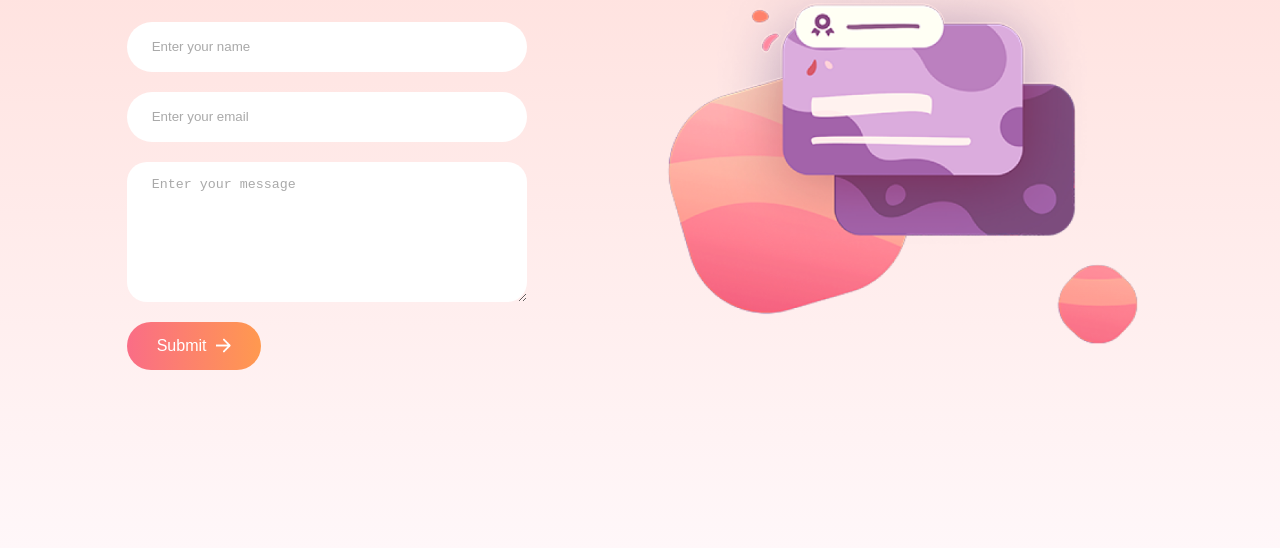
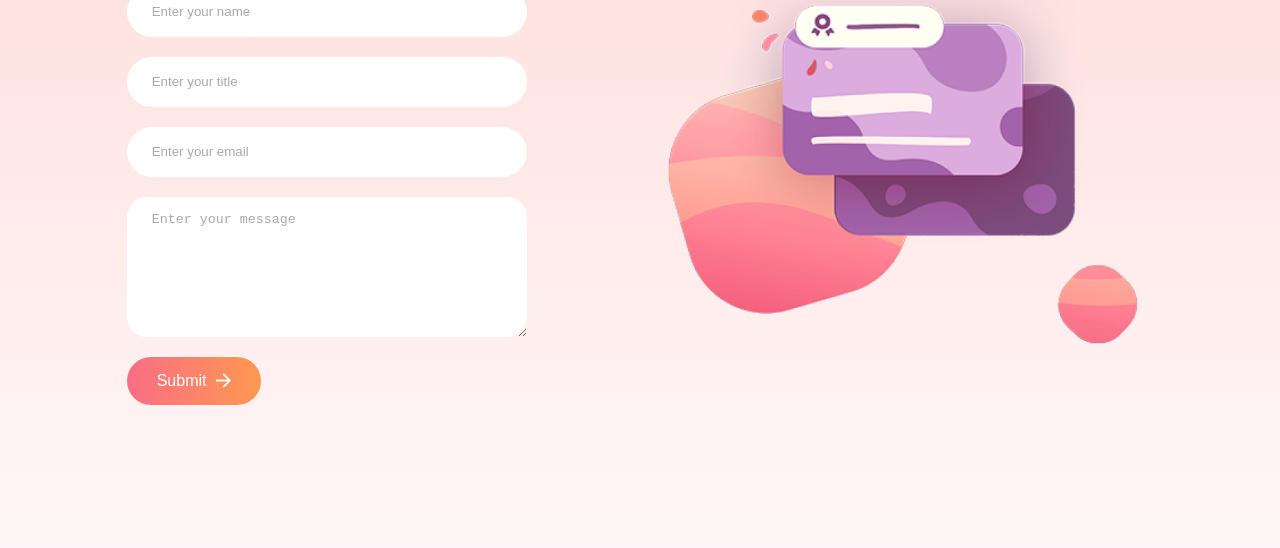
Before and after one commit to ankity2431/Working-Contact-Form, a plain HTML site: page index.html in a window 1280 px wide. Shown: the part 252-800 px from the top of the page. Drawn offline with Linux system fonts and the light colour scheme.

Commit message:
project finished

```diff
--- a/index.html
+++ b/index.html
@@ -9,14 +9,16 @@
 <body>
     <div class="maincontainer">
         <div class="leftcointainer">
-            <form action="" class="contact-left">
+            <form action="https://api.web3forms.com/submit" method="POST" class="contact-left">
                 <div class="contact-left-title">
                     <h2>Get in touch</h2>
                     <hr>
                 </div>
+                <input type="hidden" name="access_key" value="967ac312-3cce-45e8-9e77-7e208a86b83f">
                 <input type="text" name="name" id="nameId" placeholder="Enter your name" class="contact-inputs" required>
+                <input type="text" name="title" placeholder="Enter your title" class="contact-inputs" required>
                 <input type="email" name="email" id="emailId" placeholder="Enter your email" class="contact-inputs" required>
-                <textarea type="message" id="messageId" placeholder="Enter your message" class="contact-inputs" required></textarea>
+                <textarea name="message" id="messageId" placeholder="Enter your message" class="contact-inputs" required></textarea>
                 <button type="submit">Submit <img src="./assets/arrow_icon.png" class="btn" alt="" srcset=""></button>
             </form>
         </div>
```
